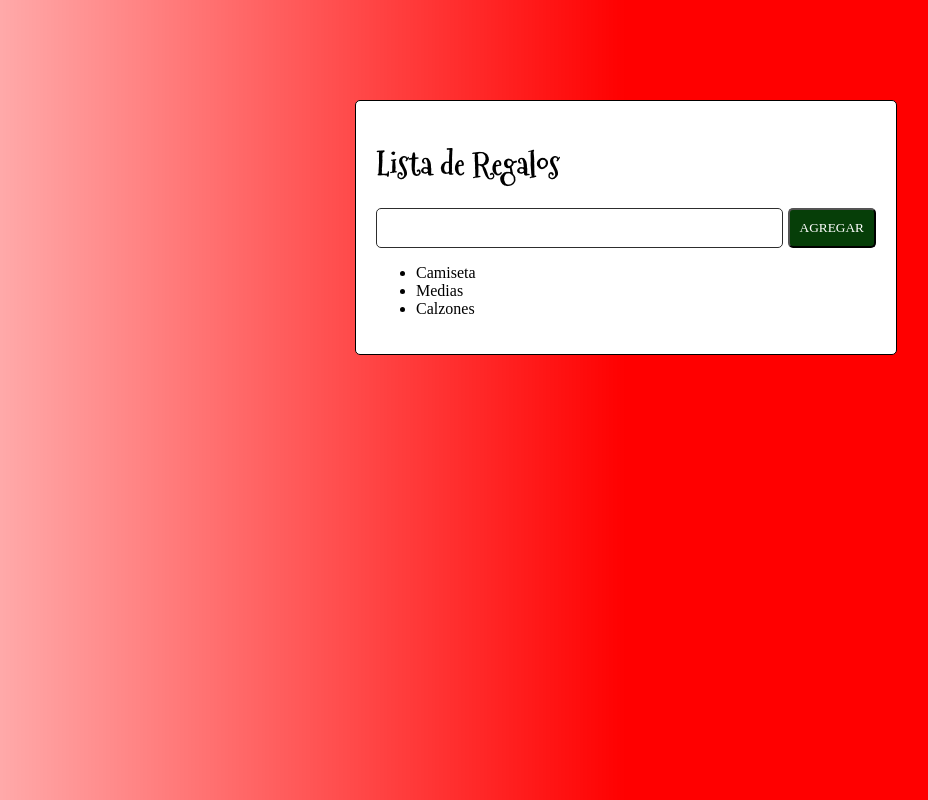
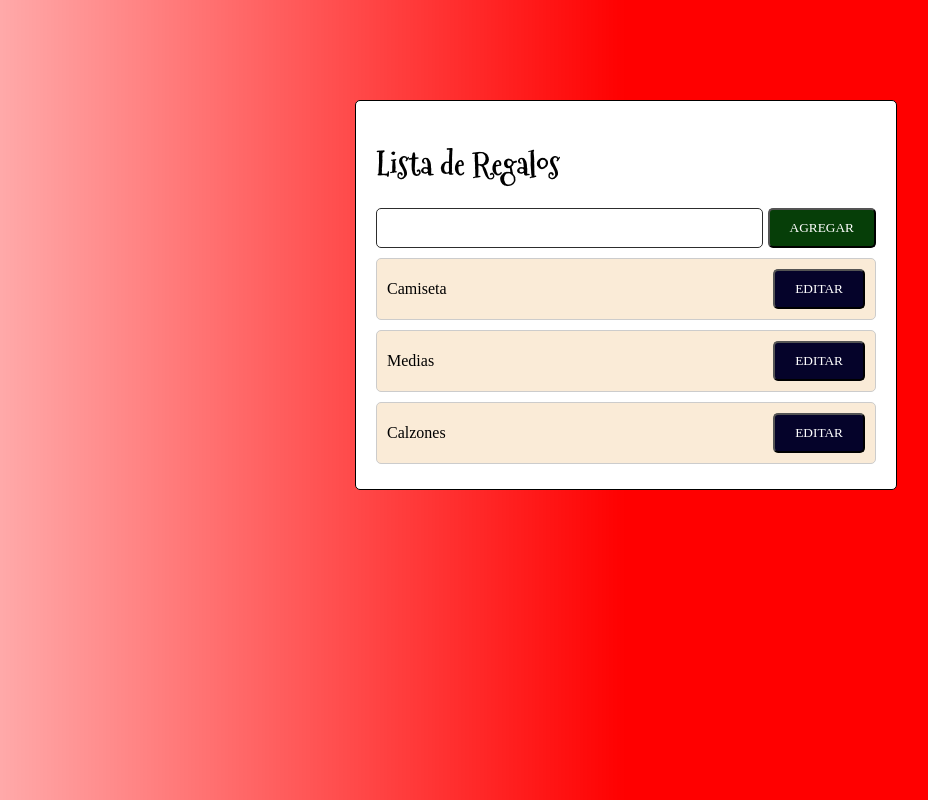
Before and after one commit to enzotrucchi/adviency-react-vite, a React (Vite) app: page / in a window 1280 px wide. Shown: the whole page, without its empty margins (14-942 px from the left). Built offline with nearby package versions, Linux system fonts and the light colour scheme; a web font is replaced by a local one.

Commit message:
Add basic Edit

```diff
--- a/src/components/gifts/gift.jsx
+++ b/src/components/gifts/gift.jsx
@@ -1,7 +1,18 @@
 import React from "react";
 
-const Gift = ({ item }) => {
-	return <li>{item}</li>;
+const Gift = ({ item, onEdit }) => {
+	function handleClick() {
+		onEdit(item);
+	}
+
+	return (
+		<div className="giftItem">
+			<span className="giftTitle">{item}</span>
+			<button onClick={handleClick} type="button" className="updateButton">
+				Editar
+			</button>
+		</div>
+	);
 };
 
 export default Gift;
--- a/src/components/gifts/gifts.css
+++ b/src/components/gifts/gifts.css
@@ -9,11 +9,22 @@
 	padding: 20px;
 	border-radius: 5px;
 	border: 1px solid black;
+
+	/* justify-content: center; */
+}
+
+button {
+	flex: 0;
+	padding: 10px 20px;
+	border-radius: 5px;
+	text-transform: uppercase;
+	cursor: pointer;
 }
 
 .newGiftForm {
 	display: flex;
 	gap: 5px;
+	margin-bottom: 5px;
 }
 
 .newGiftForm input {
@@ -24,10 +35,27 @@
 }
 
 .newGiftForm button {
-	flex: 0;
-	padding: 10px;
-	border-radius: 5px;
 	background-color: #063e08;
 	color: white;
-	text-transform: uppercase;
 }
+
+.giftItem {
+	display: flex;
+	margin: 5px 0;
+	border: 1px solid #ccc;
+	border-radius: 5px;
+	padding: 10px;
+	background-color: antiquewhite;
+}
+
+.giftTitle {
+	flex: 1;
+	/* align horizontal center */
+	display: flex;
+	align-items: center;
+}
+
+.updateButton {
+	background-color: #05032a;
+	color: white;
+}
--- a/src/components/gifts/gifts.jsx
+++ b/src/components/gifts/gifts.jsx
@@ -11,17 +11,23 @@
 		setRegalos([...regalos, gift]);
 	}
 
+	function editGift(gift) {
+		const index = regalos.indexOf(gift);
+		const newGift = prompt("Editar regalo", gift);
+		const newGifts = [...regalos];
+		newGifts[index] = newGift;
+		setRegalos(newGifts);
+	}
+
 	return (
 		<div className="giftsList">
 			<h1>Lista de Regalos</h1>
 
 			<NewGift onCreate={addGift} />
 
-			<ul>
-				{regalos.map((regalo, index) => {
-					return <Gift item={regalo} key={index} />;
-				})}
-			</ul>
+			{regalos.map((regalo, index) => {
+				return <Gift item={regalo} key={index} onEdit={editGift} />;
+			})}
 		</div>
 	);
 };
```
